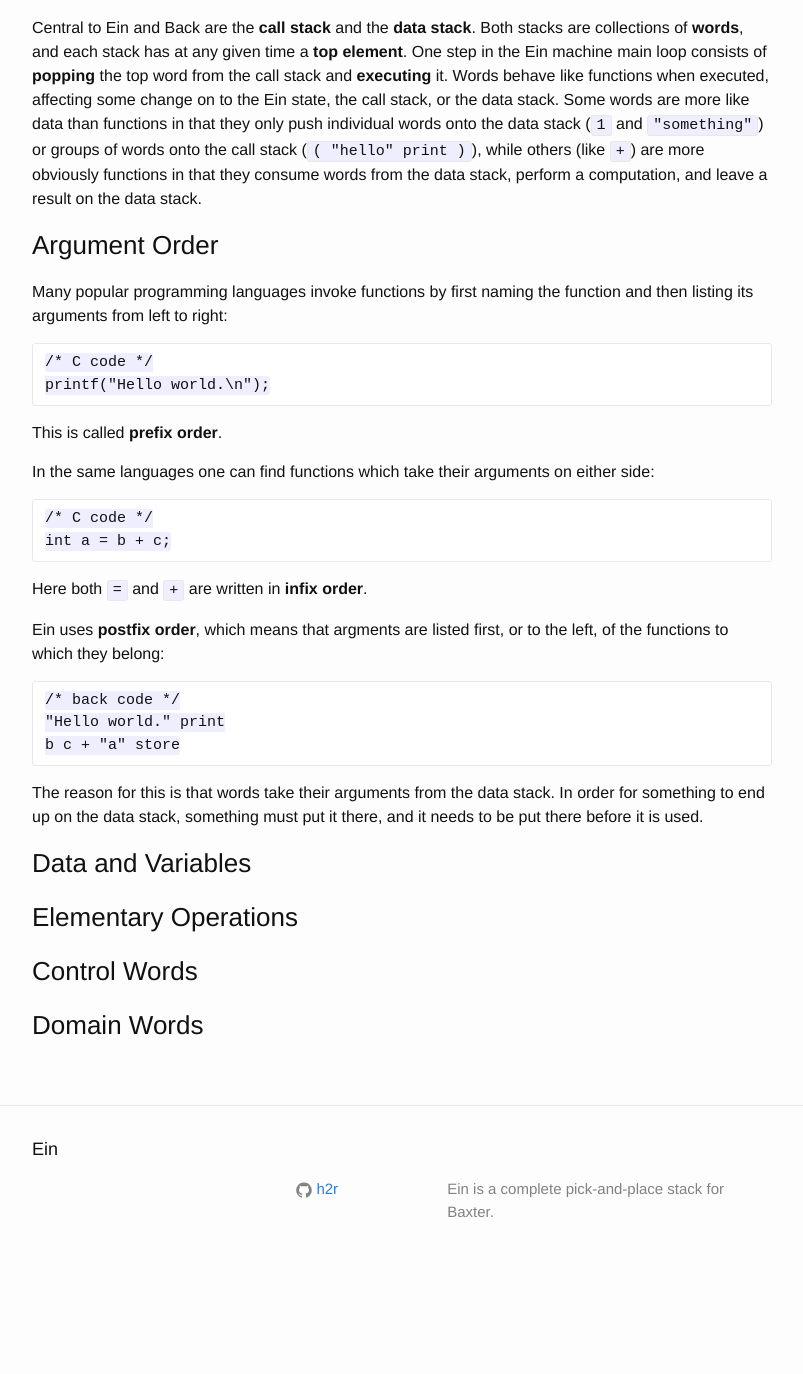
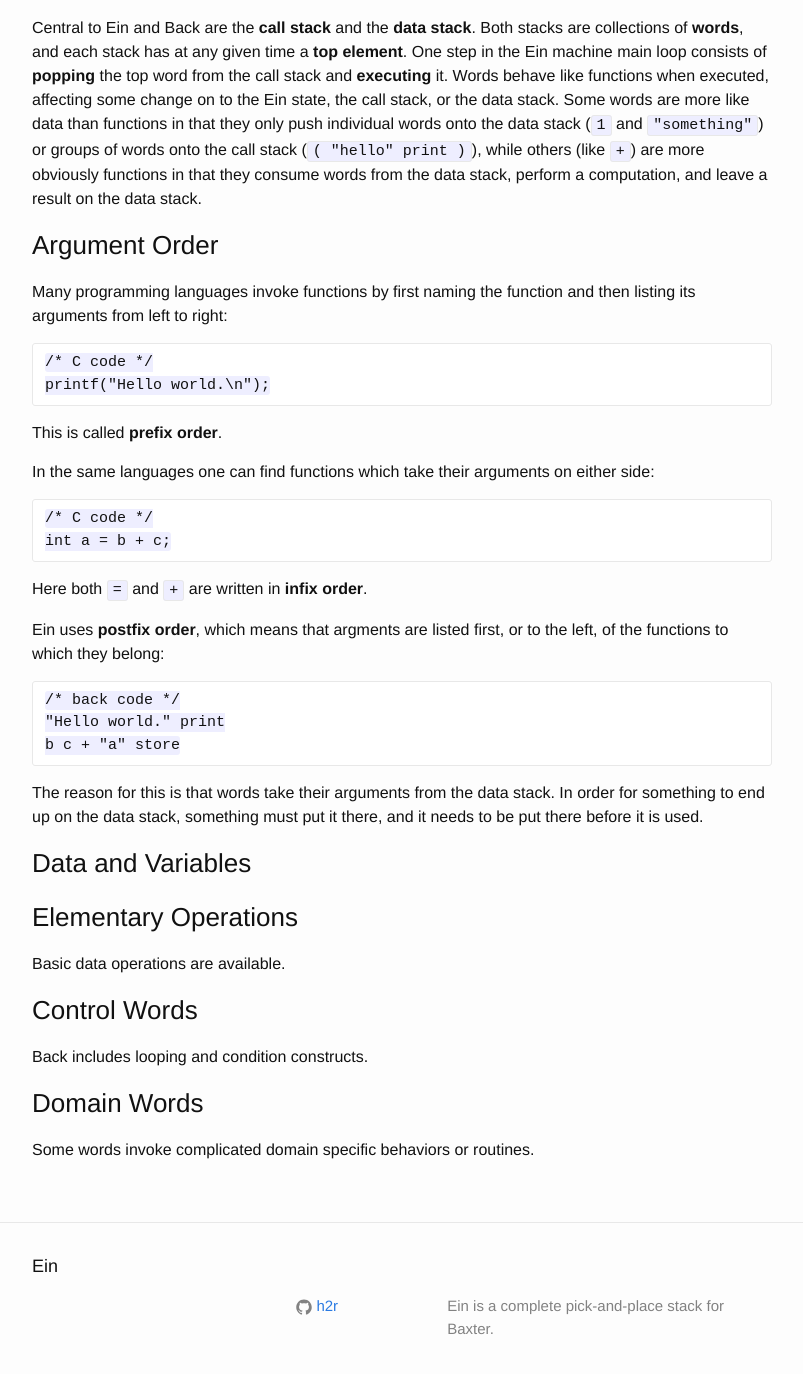
Before and after one commit to h2r/ein, a Jekyll site: the page built from language.md, in a window 1280 px wide and 1400 px high, scrolled down 395 px. Shown: the top 1374 px of the window, without its empty margins (238-1041 px from the left). Built offline with Jekyll 4.4.1, drawn with Linux system fonts in a browser that asks for light colours; before the commit the page ends 1678 px from its top, so only the background shows below that.

Commit message:
more language
Former-commit-id: fe0dcf59e39f7bc8f42a8fe9436b53cb15e6863a

````diff
--- a/language.md
+++ b/language.md
@@ -26,7 +26,7 @@ computation, and leave a result on the data stack.
 
 ### Argument Order
 
-Many popular programming languages invoke functions by first naming the function and then listing its
+Many programming languages invoke functions by first naming the function and then listing its
 arguments from left to right:
 
 ```
@@ -63,18 +63,54 @@ there before it is used.
 
 <!--
 
+String Integer Double CompoundWord
+
 `store`
 
 `define`
 
 `1 1 +`
 
-Reactive variables.
+compound words
+good for storing lists and tuples
+
+Reactive variables: truePose
 
 -->
 
 ### Elementary Operations
 
+Basic data operations are available.
+
+<!--
+
+```
++
+-
+*
+/
+
+```
+
+-->
+
 ### Control Words
 
+Back includes looping and condition constructs.
+
+
+<!--
+ift
+ifte
+while
+not
+
+-->
+
 ### Domain Words
+
+Some words invoke complicated domain specific behaviors or routines.
+
+<!--
+tableReconstructTakeScene
+-->
````
